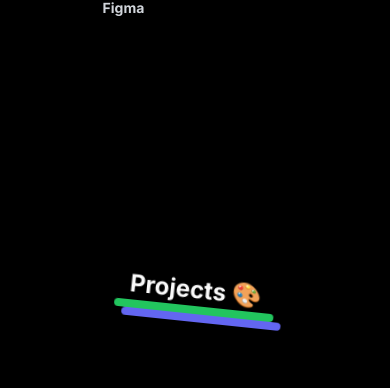
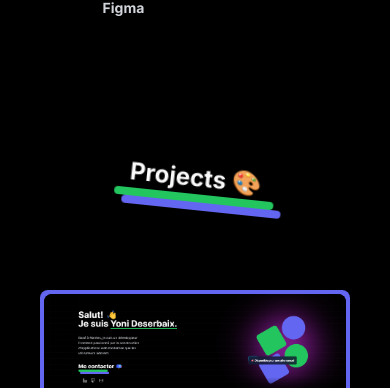
Before and after one commit to Yoni-Deserbaix/Portfolio, a Next.js app: page / in a window 390 px wide. Shown: the part 1951-2339 px from the top of the page. Built offline with nearby package versions, Linux system fonts and the light colour scheme.

Commit message:
fix: margin responsive

```diff
--- a/src/app/components/Projects/Projects.tsx
+++ b/src/app/components/Projects/Projects.tsx
@@ -10,7 +10,7 @@ export default function Projects() {
     <div className="py-10 p-5 sm:p-0" id="projects">
       <Title
         text="Projects 🎨"
-        className="flex flex-col mt-28 items-center justify-center text-3xl rotate-6"
+        className="flex flex-col mt-28 max-lg:mt-0 items-center justify-center text-3xl rotate-6"
       />
 
       <div className="grid grid-cols-1 sm:grid-cols-2 pt-20 gap-5">
```
